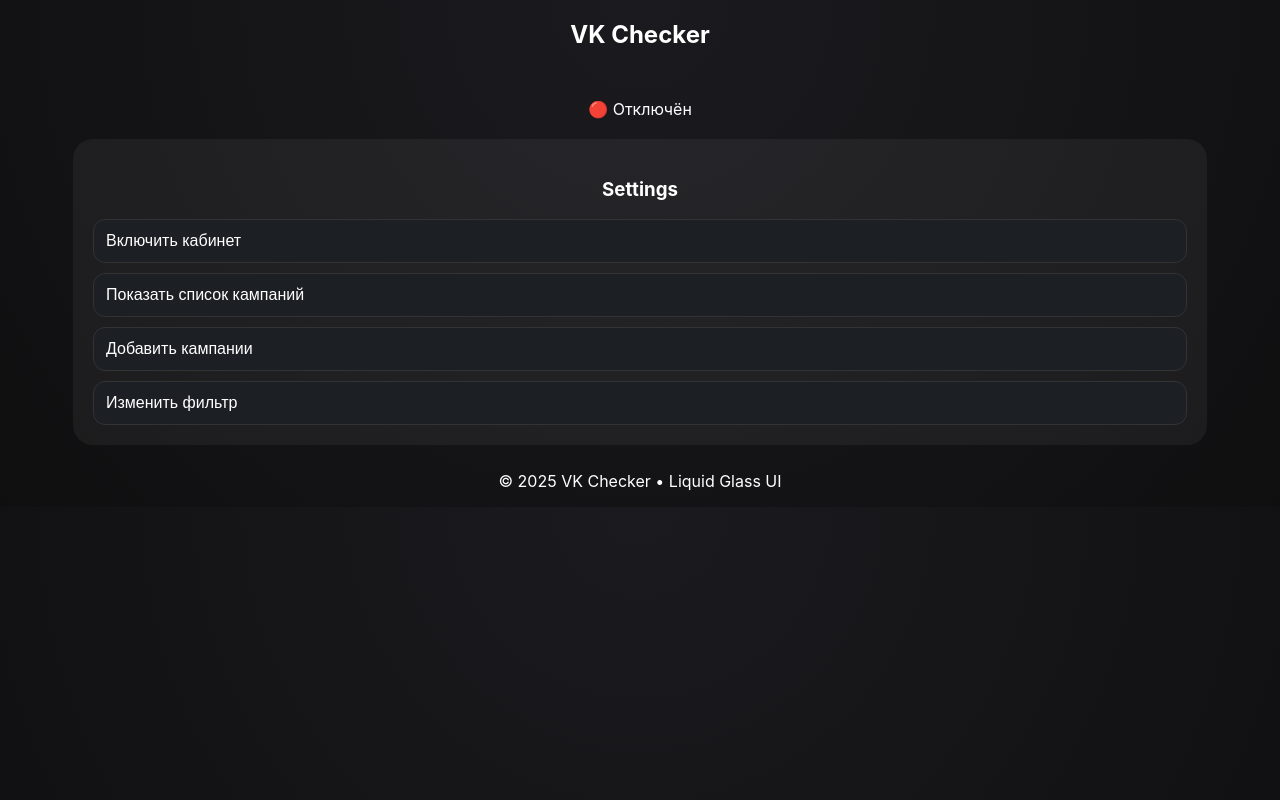
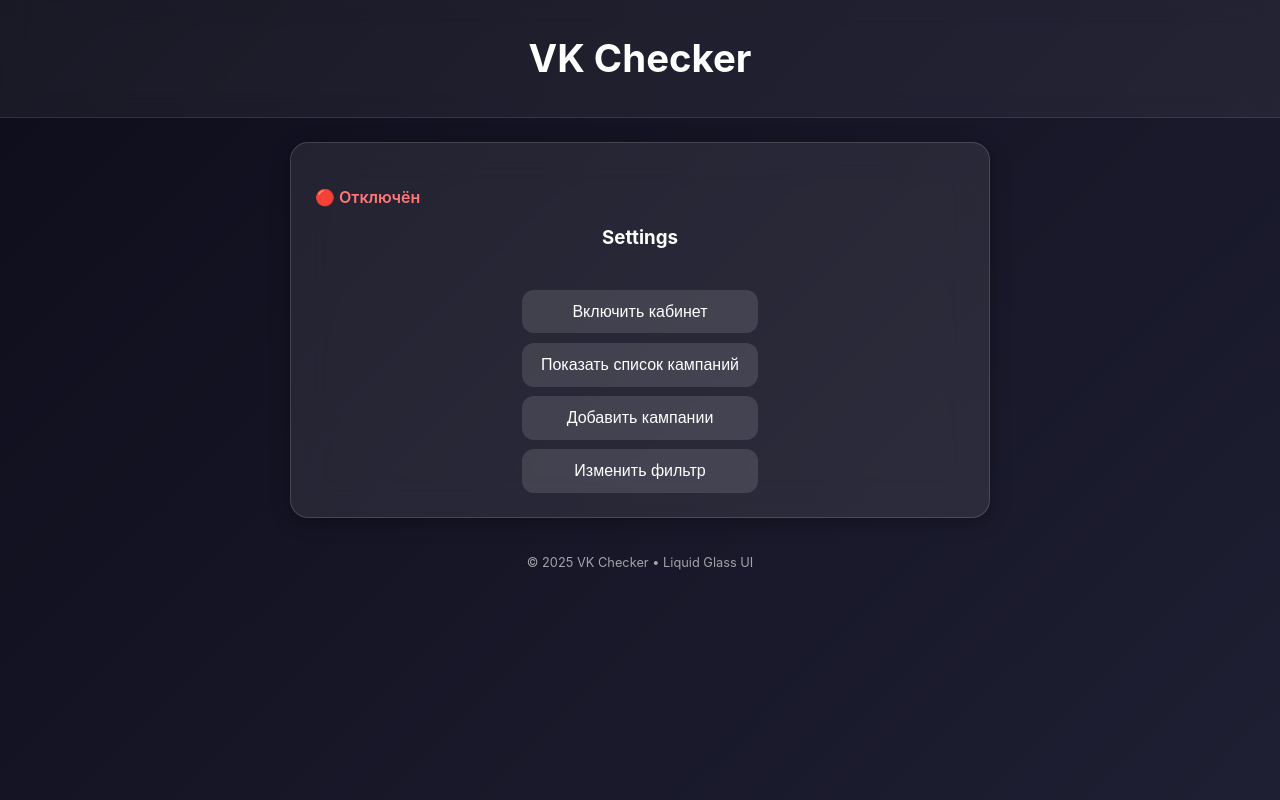
Before and after one commit to offkrse/temp_html, a Python web app: template templates/cabinet.html in a window 1280 px wide. Run offline with Jinja, Linux system fonts and the light colour scheme; the template is opened without the code that fills it, so the values that code supplies are empty.

Commit message:
Update style.css

```diff
--- a/static/style.css
+++ b/static/style.css
@@ -1,86 +1,108 @@
+/* === Liquid Glass UI (адаптивная версия для телефона) === */
 body {
-  font-family: "Inter", sans-serif;
-  background: radial-gradient(circle at top, #1b1b1f, #0f0f10);
-  color: white;
   margin: 0;
-  padding: 0;
-  text-align: center;
+  font-family: 'Inter', sans-serif;
+  background: linear-gradient(135deg, #0d0d1b, #1f1f33);
+  color: #fff;
+  display: flex;
+  flex-direction: column;
+  align-items: center;
+  min-height: 100vh;
 }
 
-header h1 {
-  font-size: 1.5rem;
-  margin: 20px 0;
+header {
+  width: 100%;
+  text-align: center;
+  padding: 0.6rem 0; /* было 1.2rem → уменьшено в 2 раза */
+  font-size: 1.2rem;
+  font-weight: 600;
+  background: rgba(255, 255, 255, 0.05);
+  backdrop-filter: blur(12px);
+  border-bottom: 1px solid rgba(255, 255, 255, 0.1);
 }
 
 .container {
-  padding: 10px;
+  width: 90%;
+  max-width: 650px;
+  margin: 1.5rem auto;
+  background: rgba(255, 255, 255, 0.08);
+  border-radius: 18px;
+  padding: 1.5rem;
+  box-shadow: 0 4px 20px rgba(0,0,0,0.3);
+  backdrop-filter: blur(20px);
+  border: 1px solid rgba(255,255,255,0.15);
 }
 
-/* ===== Dashboard ===== */
-.dashboard {
-  width: 90%;
-  margin: 0 auto;
+h2, h3 {
+  margin-top: 0;
 }
-.dashboard-title {
-  font-size: 1.3rem;
-  margin-bottom: 20px;
-}
-.cabinet-card {
-  background: rgba(255,255,255,0.05);
-  border-radius: 16px;
-  padding: 15px;
-  margin: 10px 0;
-  box-shadow: 0 0 10px rgba(0,0,0,0.3);
-}
-.cabinet-card h3 {
-  margin: 0;
-  font-size: 1.1rem;
-}
-.status {
-  margin: 8px 0;
-}
-.btn {
+
+button, .btn, .btn-secondary {
+  display: block;
   width: 100%;
-  background: #1e1e25;
-  color: #fff;
+  background: rgba(255,255,255,0.12);
+  color: white;
   border: none;
   border-radius: 12px;
-  padding: 10px;
+  padding: 0.8rem 1.2rem;
+  cursor: pointer;
+  transition: 0.25s;
+  text-decoration: none;
+  text-align: center;
   font-size: 1rem;
-  cursor: pointer;
-  transition: 0.2s ease;
-}
-.btn:hover {
-  background: #2a2a33;
+  margin-top: 0.6rem;
 }
 
-/* ===== Cabinet Page ===== */
-.cabinet-page {
-  width: 90%;
-  margin: 0 auto;
-  text-align: center;
+button:hover, .btn:hover, .btn-secondary:hover {
+  background: rgba(255,255,255,0.25);
+  transform: scale(1.02);
 }
+
+.cabinet-card {
+  background: rgba(255, 255, 255, 0.08);
+  backdrop-filter: blur(15px);
+  border: 1px solid rgba(255, 255, 255, 0.15);
+  border-radius: 14px;
+  padding: 1rem 1.2rem;
+  margin-bottom: 1rem;
+  box-shadow: 0 2px 12px rgba(0,0,0,0.25);
+}
+
+.status-active { color: #7cff96; font-weight: 600; }
+.status-inactive { color: #ff7777; font-weight: 600; }
+
 .settings-container {
-  background: rgba(255,255,255,0.05);
-  border-radius: 20px;
-  padding: 20px;
-  margin-top: 20px;
-}
-.settings-buttons {
   display: flex;
   flex-direction: column;
-  gap: 10px;
+  align-items: center;
+  gap: 0.8rem;
+  width: 100%;
+  margin-top: 1.2rem;
 }
-.settings-btn {
-  background: #1c1f24;
-  color: white;
-  border: 1px solid #333;
-  border-radius: 12px;
-  padding: 12px;
-  text-align: left;
-  font-size: 1rem;
-  transition: 0.2s ease;
+
+.settings-title {
+  font-size: 1.2rem;
+  font-weight: 500;
+  margin-bottom: 0.8rem;
+  opacity: 0.85;
 }
-.settings-btn:hover {
-  background: #2a2f35;
+
+footer {
+  text-align: center;
+  font-size: 0.8rem;
+  opacity: 0.6;
+  padding-bottom: 1rem;
 }
+
+@media (max-width: 480px) {
+  header h1 {
+    font-size: 1rem;
+  }
+  .container {
+    width: 94%;
+    padding: 1.2rem;
+  }
+  button {
+    font-size: 0.95rem;
+  }
+}
```
